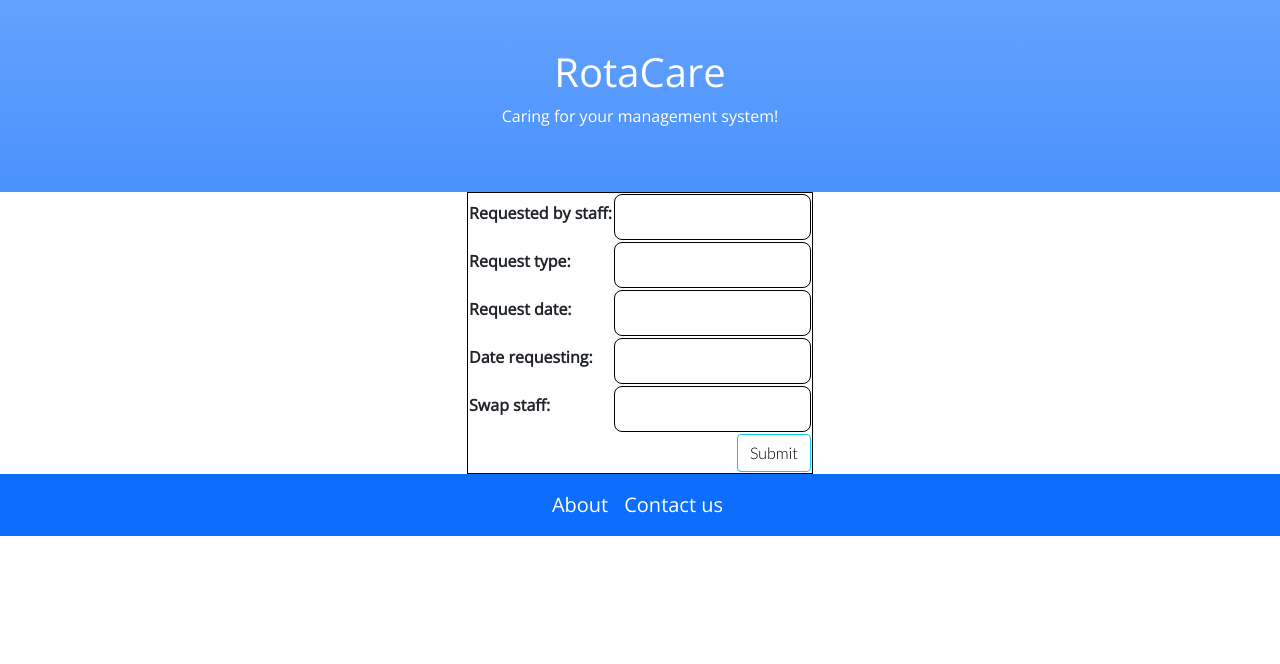
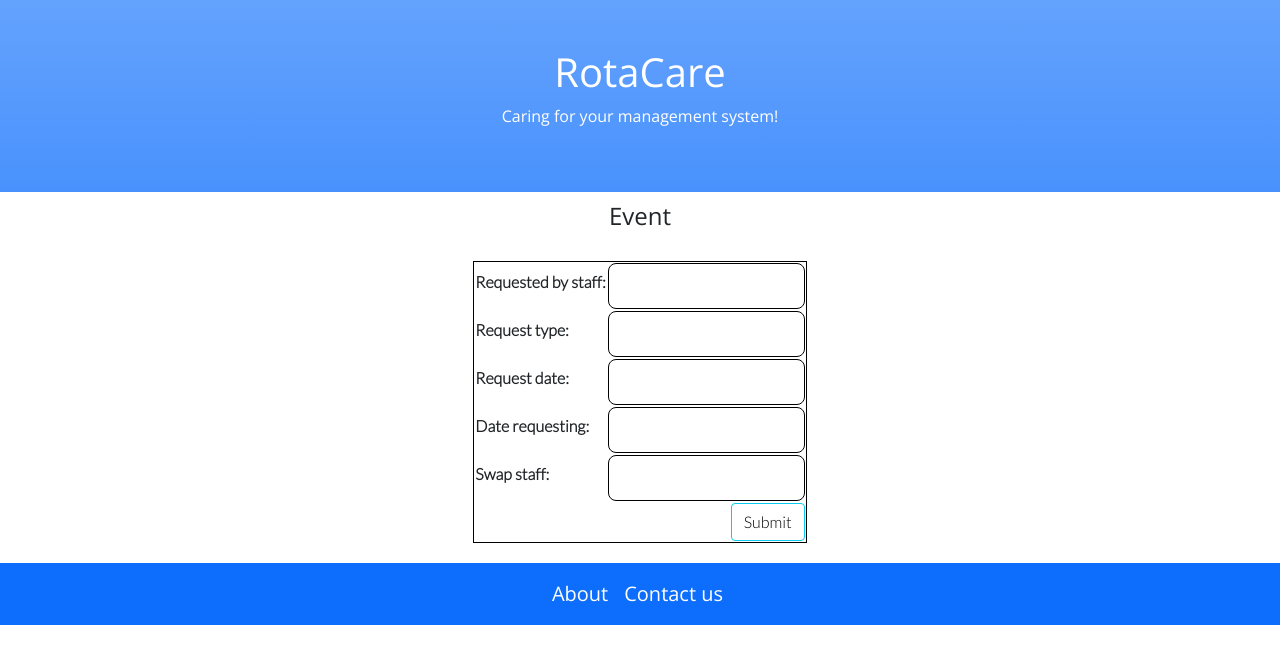
Before and after one commit to ZanderMonc/WAD2projectRota, a Django app: page /shift/new/ in a window 1280 px wide. Shown: the part 56-720 px from the top of the page. Run offline with Django 3.2, Linux system fonts and the light colour scheme; some libraries are stand-ins or nearby versions.

Commit message:
CSS
progress

```diff
--- a/static/rota/css/styles.css
+++ b/static/rota/css/styles.css
@@ -65,7 +65,7 @@
   height: 2.5 rem;           /* Footer height */
   left: 0;
   background-color: white;
-  color: blue;
+  /* color: blue; */
   text-align: center;
   font-size: 125%;
   background: #1488CC;  /* fallback for old browsers */
@@ -134,3 +134,20 @@
   border: 1px solid black;
   color: black;
 }
+
+#eventform{
+  /* padding-top: 20px; */
+  font-family: 'Lato', sans-serif;
+  margin: 20px;
+}
+#eventform table{
+  border: none;
+  padding: 20px;
+  font-family: 'Lato', sans-serif;
+}
+#eventtitle{
+  font-family: 'Open Sans', sans-serif;
+  text-align: center;
+  padding-bottom: 10px;
+  padding-top: 10px;
+}
--- a/templates/rota/shift.html
+++ b/templates/rota/shift.html
@@ -5,7 +5,8 @@
 {% endblock %}
 
 {% block body_block %}
-<form method="post">
+<h4 id="eventtitle">Event</h4>
+<form method="post" id = "eventform">
   {% csrf_token %}
   <table class="form form-table">
     {{ form }}
```
